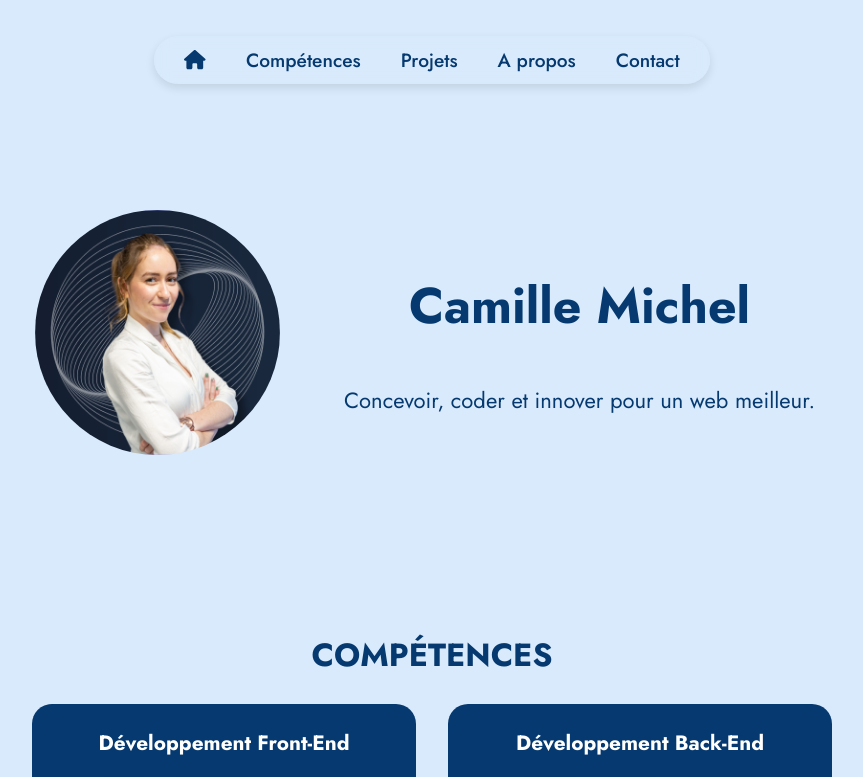
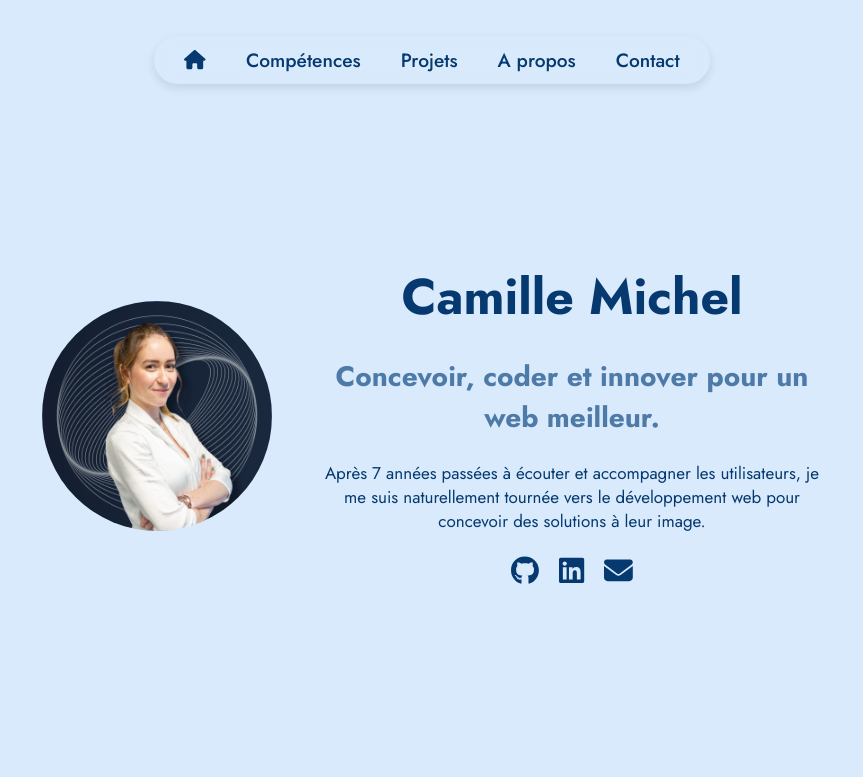
Before and after one commit to CamilleMichel69/Portfolio_1stVersion_ReactJS, a React (Vite) app in the folder Portfolio/: page / in a window 1280 px wide. Shown: the top 777 px of the page, without its empty margins (208-1071 px from the left). Built offline with nearby package versions, Linux system fonts and the light colour scheme.

Commit message:
Finalisation description et formulaire de contact avec l'ajout des boutons GitHub et LinkedIn

```diff
--- a/Portfolio/src/components/contact.jsx
+++ b/Portfolio/src/components/contact.jsx
@@ -1,4 +1,6 @@
 import { useState } from "react";
+import { FontAwesomeIcon } from "@fortawesome/react-fontawesome";
+import { faGithub, faLinkedin } from "@fortawesome/free-brands-svg-icons";
 import emailjs from "emailjs-com";
 import "../style/components/contact.scss";
 
@@ -19,19 +21,18 @@ const Contact = () => {
   const handleSubmit = (e) => {
     e.preventDefault();
 
-    // Vous envoyez les données du formulaire à EmailJS avec les noms des variables qui correspondent à celles définies dans votre template
     const templateParams = {
       from_name: formData.name,
-      from_email: formData.email,  // L'adresse e-mail de la personne qui soumet le formulaire
+      from_email: formData.email,
       message: formData.message,
     };
 
     emailjs
       .send(
-        "service_zh1a7ul",  // Votre ID de service EmailJS
-        "template_cp0rsbc",  // Votre ID de template EmailJS
-        templateParams,  // Les données que vous voulez envoyer à EmailJS
-        "bqYdXovBltjP2pF_6"  // Votre clé API publique EmailJS
+        "service_zh1a7ul",
+        "template_cp0rsbc",
+        templateParams,
+        "bqYdXovBltjP2pF_6"
       )
       .then(
         (response) => {
@@ -46,6 +47,7 @@ const Contact = () => {
   };
 
   return (
+    <div className="contact">
       <div id="contact" className="contact-form-container">
         <h2>CONTACT</h2>
         {successMessage && <p className="success-message">{successMessage}</p>}
@@ -87,6 +89,18 @@ const Contact = () => {
           </div>
         </form>
       </div>
+      <div className="social-box">
+        <p>Retrouvez-moi également sur GitHub et LinkedIn</p>
+        <div className="social-buttons">
+            <a href="https://github.com/CamilleMichel69" target="_blank" rel="noopener noreferrer">
+              <FontAwesomeIcon icon={faGithub} className="social-icon" />
+            </a>
+            <a href="https://www.linkedin.com/in/camille-michel-a4364aa0/" target="_blank" rel="noopener noreferrer">
+              <FontAwesomeIcon icon={faLinkedin} className="social-icon" />
+            </a>
+        </div>
+      </div>
+    </div>
   );
 };
 
--- a/Portfolio/src/components/description.jsx
+++ b/Portfolio/src/components/description.jsx
@@ -1,3 +1,6 @@
+import { FontAwesomeIcon } from "@fortawesome/react-fontawesome";
+import { faGithub, faLinkedin } from "@fortawesome/free-brands-svg-icons";
+import { faEnvelope } from '@fortawesome/free-solid-svg-icons';
 import Picture from '../images/profile-pic.png';
 import'../style/components/description.scss';
 
@@ -7,7 +10,19 @@ const Description = () => {
             <img className="__img" src={Picture} alt="Photo de Camille MICHEL" />
             <div className="__paragraphe">
                 <h1>Camille Michel</h1>
-                <p>Concevoir, coder et innover pour un web meilleur.</p>
+                <h2>Concevoir, coder et innover pour un web meilleur.</h2>
+                <p>Après 7 années passées à écouter et accompagner les utilisateurs, je me suis naturellement tournée vers le développement web pour concevoir des solutions à leur image.</p>
+                <div className="social-buttons">
+                    <a href="https://github.com/CamilleMichel69" target="_blank" rel="noopener noreferrer">
+                        <FontAwesomeIcon icon={faGithub} className="social-icon" />
+                    </a>
+                    <a href="https://www.linkedin.com/in/camille-michel-a4364aa0/" target="_blank" rel="noopener noreferrer">
+                        <FontAwesomeIcon icon={faLinkedin} className="social-icon" />
+                    </a>
+                    <a href="#contact">
+                        <FontAwesomeIcon icon={faEnvelope} className="icon" />
+                    </a>
+                </div>
             </div>
         </section>
     )
--- a/Portfolio/src/style/components/contact.scss
+++ b/Portfolio/src/style/components/contact.scss
@@ -1,6 +1,8 @@
-.contact-form-container {
+.contact {
+  margin: 20px auto;
+
+  .contact-form-container {
     width: 500px;
-    margin: 20px auto;
     padding: 20px;
     background: white;
     border-radius: 15px;
@@ -45,8 +47,34 @@
         font-size: 16px;
 
         &:hover {
-          background: #0056b3;
+          background: #4e7aa8;
         }
       }
     }
   }
+
+  .social-box {
+    margin-top: 50px;
+    font-size: 1.3rem;
+
+    p {
+      margin: 10px;
+    }
+
+    .social-buttons {
+      display: flex;
+      justify-content: center;
+      gap: 50px;
+
+      a {
+        font-size: 3rem;
+        color: #05396f;
+        transition: color 0.3s ease;
+
+        &:hover {
+          color: #4e7aa8;
+        }
+      }
+    }
+  }
+}
--- a/Portfolio/src/style/components/description.scss
+++ b/Portfolio/src/style/components/description.scss
@@ -2,7 +2,7 @@
     display: flex;
     justify-content: center;
     align-items: center;
-    margin: 150px;
+    margin: 180px;
 
     .__img {
         width: 25%;
@@ -16,11 +16,33 @@
         h1 {
             font-size: 50px;
             color: #05396f;
+            margin: 20px 0;
+        }
+
+        h2 {
+            font-size: 28px;
+            color: #4e7aa8;
         }
 
         p {
-            font-size: 22px;
+            font-size: 17px;
         }
+
+        .social-buttons {
+            display: flex;
+            justify-content: center;
+            gap: 20px;
+
+            a {
+              font-size: 1.8rem;
+              color: #05396f;
+              transition: color 0.3s ease;
+
+              &:hover {
+                color: #4e7aa8;
+              }
+            }
+          }
     }
 
 
--- a/Portfolio/src/style/components/footer.scss
+++ b/Portfolio/src/style/components/footer.scss
@@ -1,5 +1,5 @@
 .footer {
     display: flex;
     justify-content: center;
-    margin: 100px 0 20px;
+    margin: 40px 0 20px;
 }
```
Lines whose indentation alone changed are shown as unchanged.
